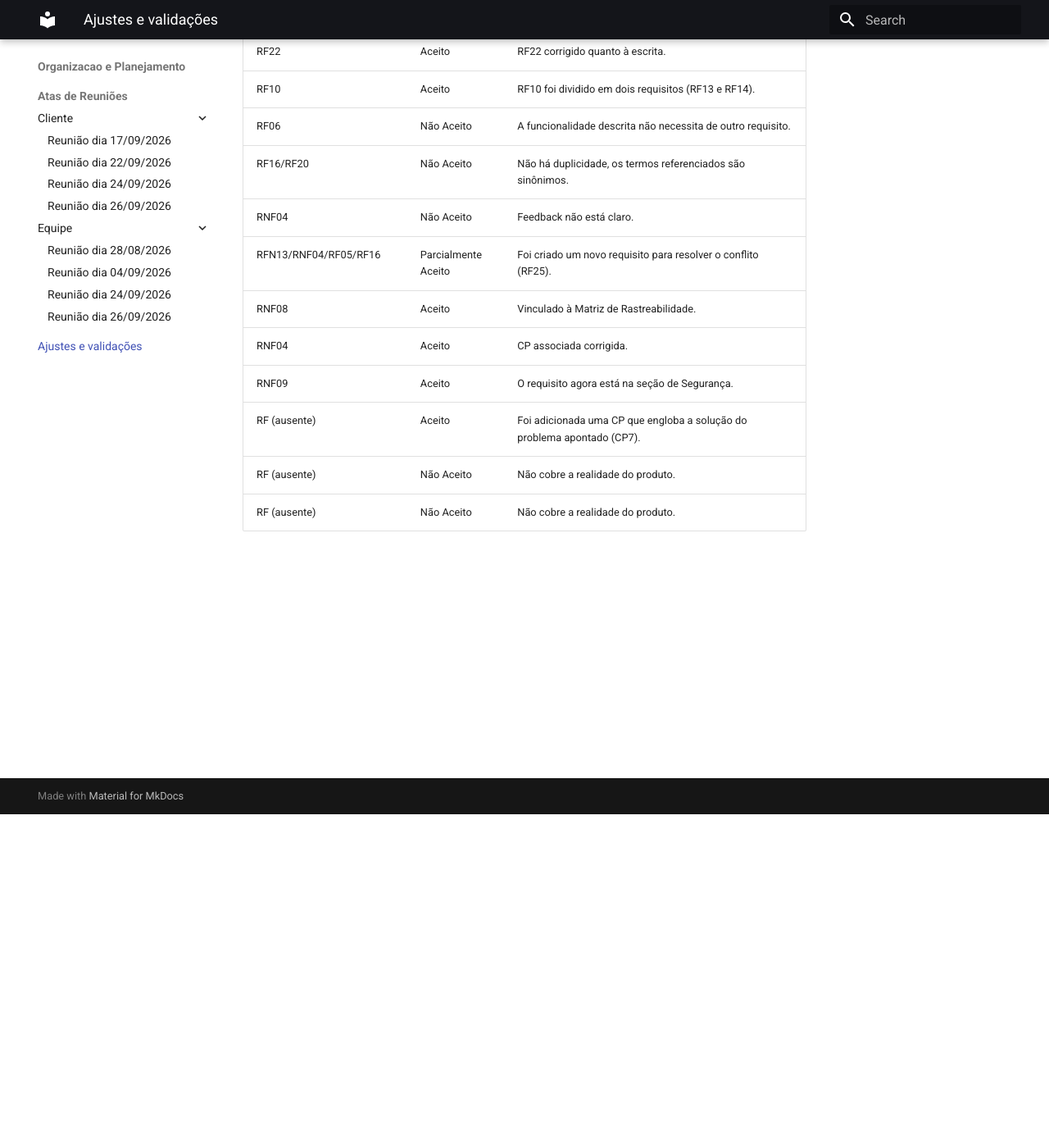
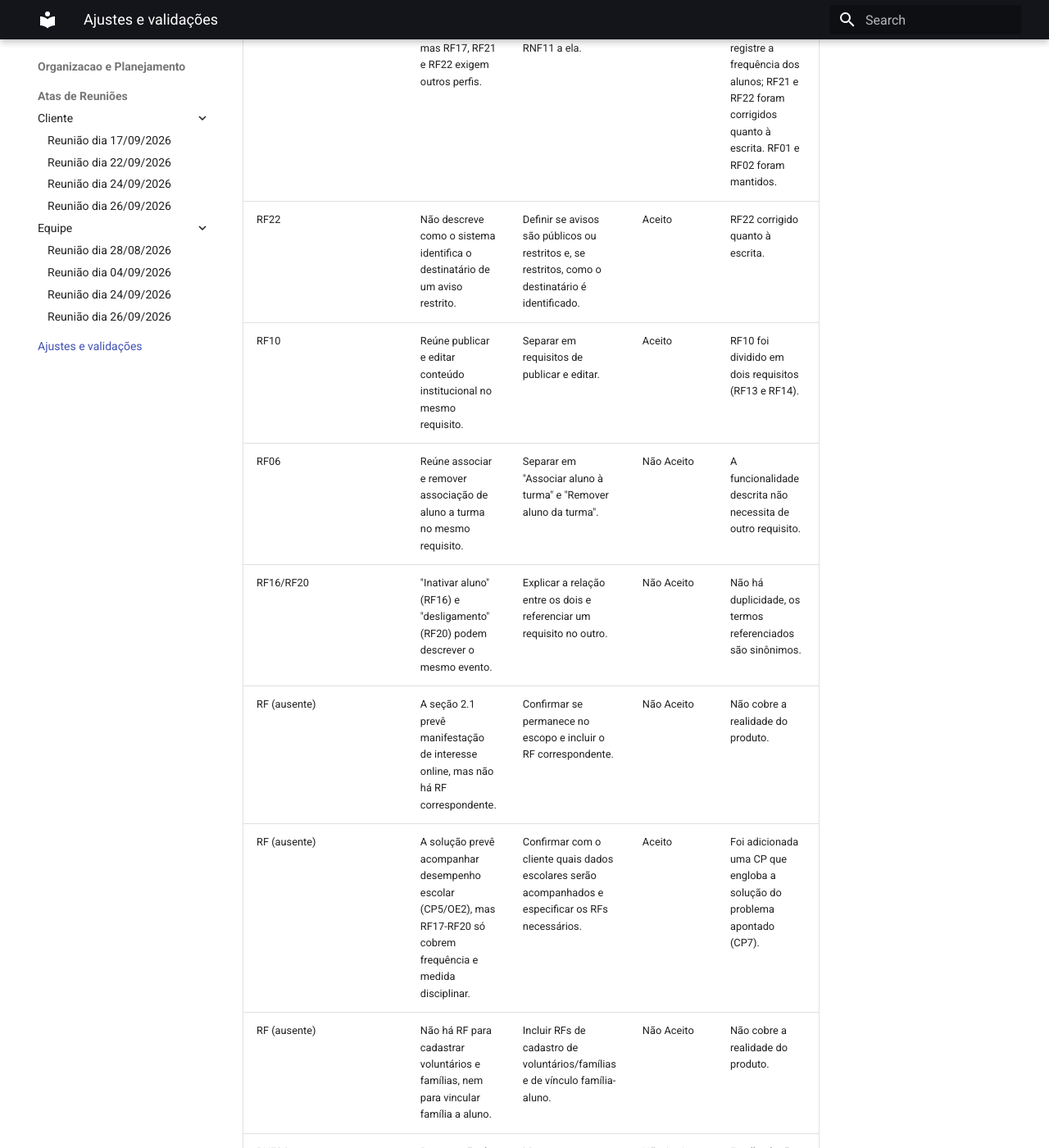
Before and after one commit to mdsreq-fga-unb/REQ-2026.2-T01-SigCecp, an MkDocs documentation site: the page built from docs/organizacao_e_planejamento/ajuste_e_validacao.md, in a window 1280 px wide and 1400 px high, scrolled down 407 px. Shown: the whole window at 82% size. Built offline with MkDocs 1.6.1 and Material for MkDocs 9.7.7, drawn with Linux system fonts in a browser that asks for light colours; some of the changed text lies outside the part shown.

Commit message:
Adição de conteúdo
Foram adicionados os feedbacks propriamente ditos: resumo do problema identificado + ajuste proposto

```diff
--- a/docs/organizacao_e_planejamento/ajuste_e_validacao.md
+++ b/docs/organizacao_e_planejamento/ajuste_e_validacao.md
@@ -2,18 +2,19 @@
 
 Ajuste e validação dos requisitos baseado nos feedbacks oferecidos pela equipe Squad Guerreiros
 
-| Código | Decisão da Equipe | Ajuste Realizado |
-|---|---|---|
-| RF01/RF02/RF17/RF21/RF22 | Parcialmente Aceito | No RF17 foi ajustado para que somente a coordenação registre a frequência dos alunos; RF21 e RF22 foram corrigidos quanto à escrita. RF01 e RF02 foram mantidos.
-| RF22 | Aceito | RF22 corrigido quanto à escrita.
-| RF10 | Aceito | RF10 foi dividido em dois requisitos (RF13 e RF14).
-| RF06 | Não Aceito | A funcionalidade descrita não necessita de outro requisito.
-| RF16/RF20 | Não Aceito | Não há duplicidade, os termos referenciados são sinônimos. |
-| RNF04 | Não Aceito | Feedback não está claro.
-| RFN13/RNF04/RF05/RF16 | Parcialmente Aceito | Foi criado um novo requisito para resolver o conflito (RF25).
-| RNF08 | Aceito | Vinculado à Matriz de Rastreabilidade.
-| RNF04 | Aceito | CP associada corrigida.
-| RNF09 | Aceito | O requisito agora está na seção de Segurança.
-| RF (ausente) | Aceito | Foi adicionada uma CP que engloba a solução do problema apontado (CP7).
-| RF (ausente) | Não Aceito | Não cobre a realidade do produto.
-| RF (ausente) | Não Aceito | Não cobre a realidade do produto.
+| Código | Problema identificado | Ajuste proposto | Decisão da Equipe | Ajuste Realizado |
+|---|---|---|---|---|
+| RF01/RF02/RF17/RF21/RF22 | RF01 e RF02 restringem o acesso à coordenação, mas RF17, RF21 e RF22 exigem outros perfis. | Definir a lista oficial de perfis e alinhar RF01, RF02, RF17, RF21, RF22 e RNF11 a ela. | Parcialmente Aceito | No RF17 foi ajustado para que somente a coordenação registre a frequência dos alunos; RF21 e RF22 foram corrigidos quanto à escrita. RF01 e RF02 foram mantidos. |
+| RF22 | Não descreve como o sistema identifica o destinatário de um aviso restrito. | Definir se avisos são públicos ou restritos e, se restritos, como o destinatário é identificado. | Aceito | RF22 corrigido quanto à escrita. |
+| RF10 | Reúne publicar e editar conteúdo institucional no mesmo requisito. | Separar em requisitos de publicar e editar. | Aceito | RF10 foi dividido em dois requisitos (RF13 e RF14). |
+| RF06 | Reúne associar e remover associação de aluno a turma no mesmo requisito. | Separar em "Associar aluno à turma" e "Remover aluno da turma". | Não Aceito | A funcionalidade descrita não necessita de outro requisito. |
+| RF16/RF20 | "Inativar aluno" (RF16) e "desligamento" (RF20) podem descrever o mesmo evento. | Explicar a relação entre os dois e referenciar um requisito no outro. | Não Aceito | Não há duplicidade, os termos referenciados são sinônimos. |
+| RF (ausente) | A seção 2.1 prevê manifestação de interesse online, mas não há RF correspondente. | Confirmar se permanece no escopo e incluir o RF correspondente. | Não Aceito | Não cobre a realidade do produto. |
+| RF (ausente) | A solução prevê acompanhar desempenho escolar (CP5/OE2), mas RF17-RF20 só cobrem frequência e medida disciplinar. | Confirmar com o cliente quais dados escolares serão acompanhados e especificar os RFs necessários. | Aceito | Foi adicionada uma CP que engloba a solução do problema apontado (CP7). |
+| RF (ausente) | Não há RF para cadastrar voluntários e famílias, nem para vincular família a aluno. | Incluir RFs de cadastro de voluntários/famílias e de vínculo família-aluno. | Não Aceito | Não cobre a realidade do produto. |
+| RNF04 | Preservação de histórico repete o comportamento já descrito em RF05 e RF16. | Manter a regra em um só lugar (RF ou RNF) e referenciar o outro. | Não Aceito | Feedback não está claro. |
+| RNF09 | Logs de operações críticas está classificado como Suportabilidade. | Reclassificar como Segurança ou justificar a classificação atual. | Aceito | O requisito agora está na seção de Segurança. |
+| RNF08 | Não está vinculado a nenhum RF/OE na matriz 8.3. | Vincular o RNF08 a um RF/OE na matriz. | Aceito | Vinculado à Matriz de Rastreabilidade. |
+| RNF04 | Cita "aluno (CP5)", mas RF16 (inativar aluno) pertence ao CP4. | Corrigir a CP associada e conferir a matriz. | Aceito | CP associada corrigida. |
+| RNF13/RNF04/RF05/RF16 | RNF13 exige atender pedidos de eliminação de dados, mas RF05, RF14, RF16 e RNF04 exigem preservar histórico. | Definir quando a eliminação se aplica e quando o histórico deve ser mantido, validando com o cliente. | Parcialmente Aceito | Foi criado um novo requisito para resolver o conflito (RF25). |
+| RNF (ausente) | Nada sobre backup e recuperação de dados, nem sobre comunicação segura (HTTPS, expiração de sessão). | Incluir RNF de backup e RNF de comunicação segura/gestão de sessão. | Não Aceito | Os requisitos de segurança já cobrem a proteção dos dados pessoais. |
```
